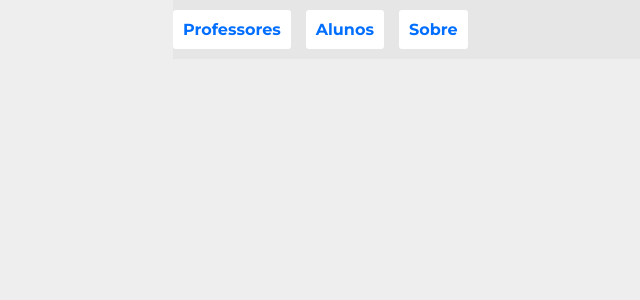
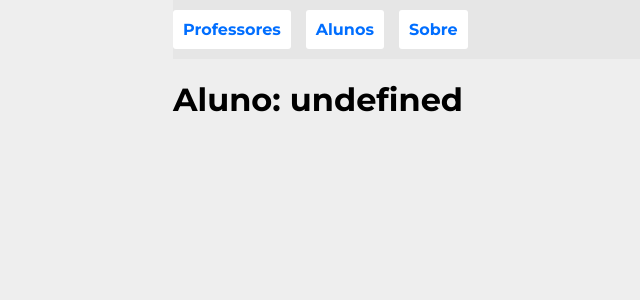
Before and after one commit to erick-vin/project_school, a Vue app in the folder project_school/: page /#/alunoDetalhe/1 in a window 1280 px wide. Shown: the top 300 px of the page, without its empty margins (83-723 px from the left). Built offline with nearby package versions, Linux system fonts and the light colour scheme; what vue-resource would draw is missing.

Commit message:
Criando alunoDetalhe

```diff
--- /dev/null
+++ b/project_school/src/components/Aluno/AlunoDetalhe.vue
@@ -0,0 +1,25 @@
+<template>
+  <div>
+    <TituloShare :texto="`Aluno: ${aluno.nome}`" />
+  </div>
+</template>
+
+<script>
+import TituloShare from "../_share/TituloShare.vue";
+export default {
+  components: {
+    TituloShare,
+  },
+  data() {
+    return {
+      aluno: {},
+    };
+  },
+  methods: {
+
+  },
+};
+</script>
+
+<style lang="scss" scoped>
+</style>
--- a/project_school/src/components/Aluno/TodoAlunos.vue
+++ b/project_school/src/components/Aluno/TodoAlunos.vue
@@ -1,6 +1,12 @@
 <template>
   <div>
-    <TituloShare :texto="professorid != undefined ? 'Professor: ' + professor.nome : 'Todos os Alunos'" />
+    <TituloShare
+      :texto="
+        professorid != undefined
+          ? 'Professor: ' + professor.nome
+          : 'Todos os Alunos'
+      "
+    />
     <div v-if="professorid != undefined">
       <input
         type="text"
@@ -20,7 +26,9 @@
       <tbody>
         <tr v-for="(aluno, index) in alunos" :key="index">
           <td>{{ aluno.id }}</td>
-          <td>{{ aluno.nome }}</td>
+          <router-link :to="`/alunoDetalhe/${aluno.id}`" tag="td"
+            style="cursor: pointer">{{ aluno.nome }} {{ aluno.sobrenome }}</router-link
+          >
           <td>
             <button
               class="btn btn_Danger"
@@ -56,7 +64,7 @@ export default {
   },
   created() {
     if (this.professorid) {
-      this.carregarProfessores()
+      this.carregarProfessores();
       this.$http
         .get("http://localhost:3000/alunos?professor.id=" + this.professorid)
         .then((res) => res.json())
@@ -76,8 +84,8 @@ export default {
         sobrenome: "",
         professor: {
           id: this.professor.id,
-          nome: this.professor.nome
-        }
+          nome: this.professor.nome,
+        },
       };
       this.$http
         .post("http://localhost:3000/alunos", _aluno)
@@ -97,14 +105,14 @@ export default {
           .then((alunos) => (this.alunos = alunos));
       });
     },
-    carregarProfessores(){
+    carregarProfessores() {
       this.$http
-      .get("http://localhost:3000/professores/" + this.professorid)
-      .then((res) => res.json())
-      .then((professor) => {
-        this.professor = professor
-      });
-    }
+        .get("http://localhost:3000/professores/" + this.professorid)
+        .then((res) => res.json())
+        .then((professor) => {
+          this.professor = professor;
+        });
+    },
   },
 };
 </script>
--- a/project_school/src/router.js
+++ b/project_school/src/router.js
@@ -3,6 +3,7 @@ import Router from 'vue-router';
 import TodoAlunos from './components/Aluno/TodoAlunos.vue';
 import TodoProfessores from './components/Professor/TodoProfessores.vue';
 import TodoSobre from './components/Sobre/TodoSobre.vue';
+import AlunoDetalhe from './components/Aluno/AlunoDetalhe.vue'
 
 Vue.use(Router);
 
@@ -24,6 +25,11 @@ export default new Router({
             component: TodoAlunos
         },
         {
+            path: '/alunoDetalhe/:id',
+            nome: 'AlunoDetalhe',
+            component: AlunoDetalhe
+        },
+        {
             path: '/sobre',
             nome: 'Sobre',
             component: TodoSobre
```
